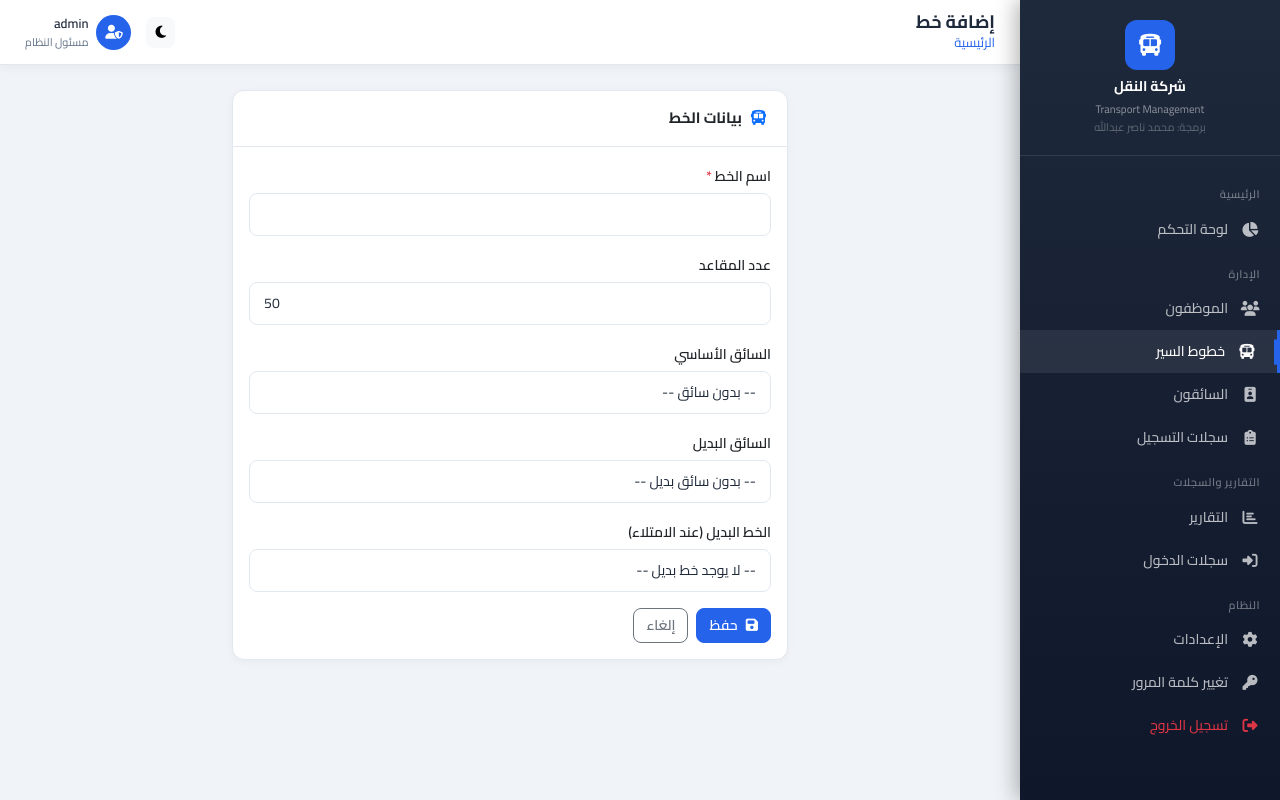
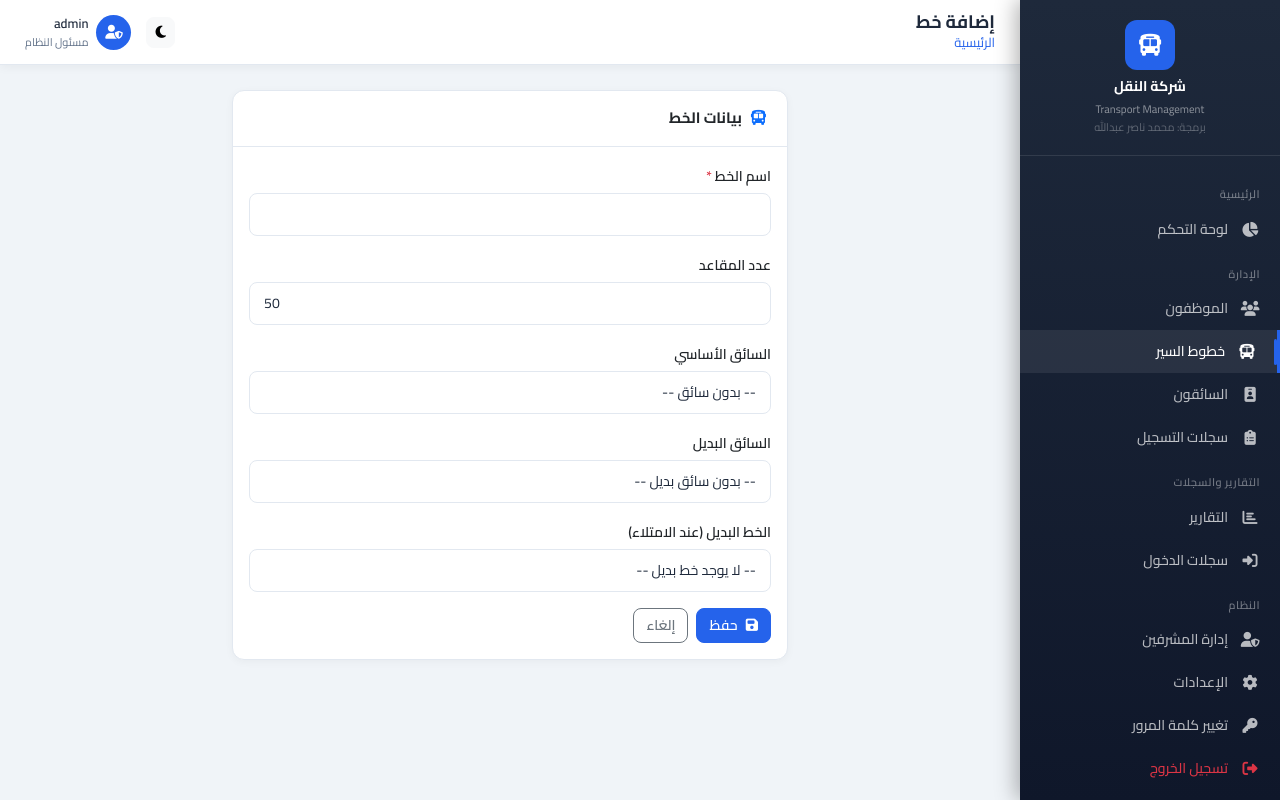
Before and after one commit to mohamednasserohi700-commits/Cars, a Flask app: page /admin/buses/add in a window 1280 px wide. Run offline with Flask 3, Linux system fonts and the light colour scheme; a user stored in the database is signed in; some libraries are stand-ins or nearby versions.

Commit message:
Add files via upload

```diff
--- a/app/templates/admin/base.html
+++ b/app/templates/admin/base.html
@@ -304,6 +304,9 @@
         </a>
 
         <div class="nav-section-title">النظام</div>
+        <a href="{{ url_for('admin.admin_users') }}" class="nav-link {% if 'admin_users' in request.endpoint or 'add_admin' in request.endpoint or 'edit_admin' in request.endpoint %}active{% endif %}">
+            <i class="fas fa-user-shield"></i> إدارة المشرفين
+        </a>
         <a href="{{ url_for('admin.settings') }}" class="nav-link {% if request.endpoint == 'admin.settings' %}active{% endif %}">
             <i class="fas fa-cog"></i> الإعدادات
         </a>
```
